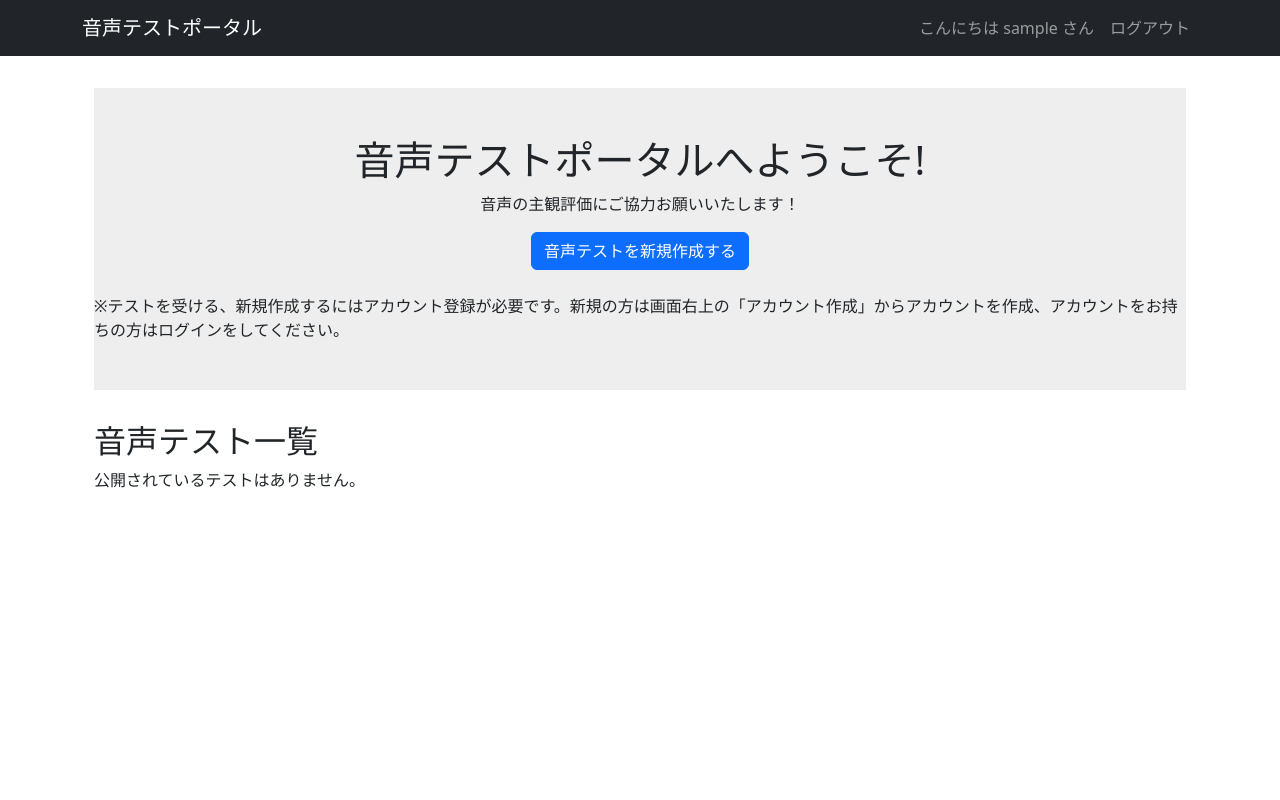
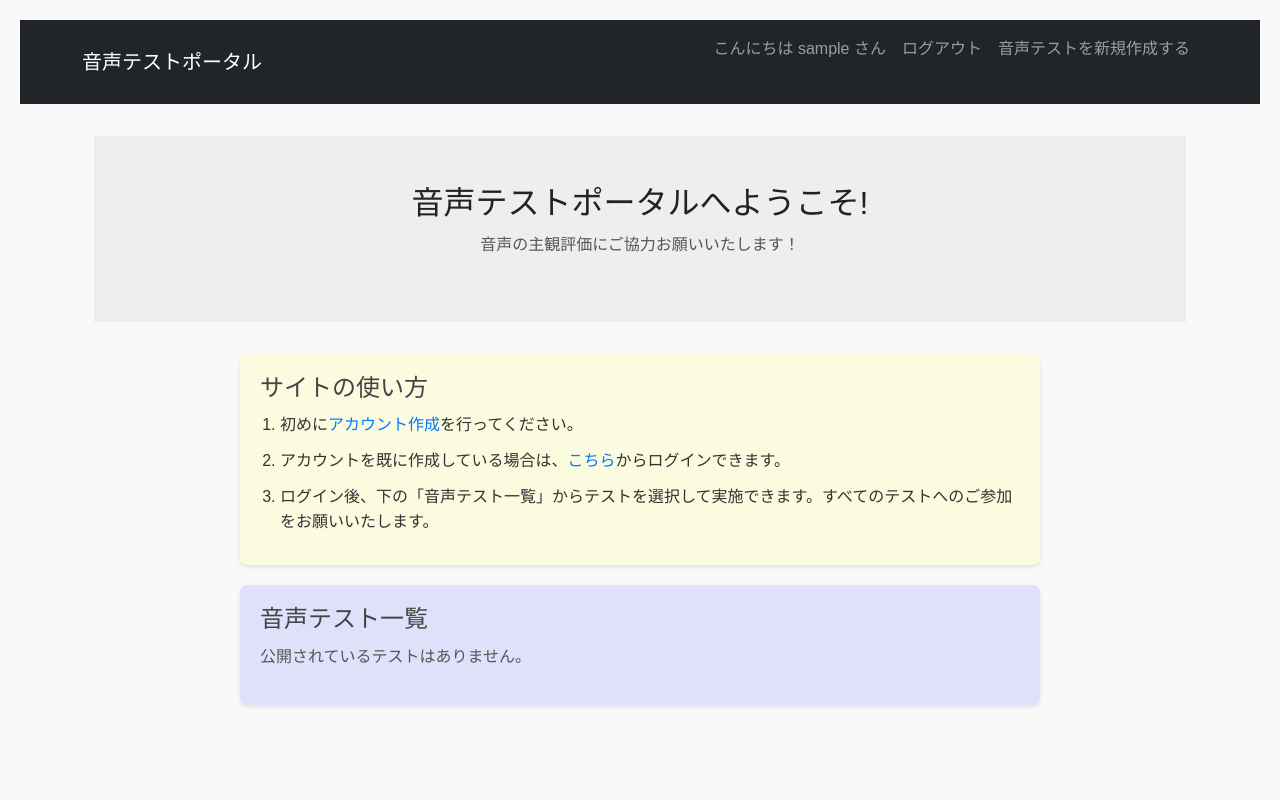
Before and after one commit to Sonookoo/testapp, a Django app: page / in a window 1280 px wide. Run offline with Django 4.2, Linux system fonts and the light colour scheme; the visitor is signed in with stand-in values (Sample User, id 1); data that the repository does not hold is empty; parts of the project's set-up code (start-up, migrations or seed data) failed here and were passed over; some libraries are stand-ins or nearby versions.

Commit message:
update:result method, some templates

```diff
--- a/project/settings.py
+++ b/project/settings.py
@@ -26,7 +26,7 @@ SECRET_KEY = 'django-insecure-oqd6q!kw9il8gu-hks^4q2tfo3*69uu96bai&kf9ena@3w)%qs
 # SECURITY WARNING: don't run with debug turned on in production!
 DEBUG = True
 
-ALLOWED_HOSTS = ['localhost', '.pythonanywhere.com', 'Sonookoo.pythonanywhere.com']
+ALLOWED_HOSTS = ['localhost', '.pythonanywhere.com', 'Sonookoo.pythonanywhere.com', '127.0.0.1']
 
 CSRF_COOKIE_SECURE = True
 SESSION_COOKIE_SECURE = True
--- a/templates/base.html
+++ b/templates/base.html
@@ -16,7 +16,13 @@
         <ul class="navbar-nav mr-md-2">
             {% if user.is_authenticated %}
             <li class="nav-item"><div class="nav-link">こんにちは {{ user.username }} さん</div></li>
-            <li class="nav-item"><a class="nav-link" href="{% url 'logout' %}">ログアウト</a></li>
+            <li class="nav-item">
+                <form action='{% url "logout" %}' method='post' name='logout'>
+                    {% csrf_token %}
+                    <a class="nav-link" href="javascript:logout.submit()">ログアウト</a>
+                </form>
+            </li>
+            <li class="nav-item"><a class="nav-link" href="{% url 'test_new' %}">音声テストを新規作成する</a></li>
             {% else %}
             <li class="nav-item"><a class="nav-link" href="{% url 'login' %}">ログイン</a></li>
             <li class="nav-item"><a class="nav-link" href="{% url 'signup' %}">アカウント作成</a></li>
--- a/testapp/static/test/css/style.css
+++ b/testapp/static/test/css/style.css
@@ -14,3 +14,130 @@ main {
 .test-date {
     margin-bottom: 1rem;
 }
+/* style.css */
+
+/* 全体のリセット */
+body, h1, h2, h3, p, ol, ul, li, table, th, td, a, div {
+    margin: 0;
+    padding: 0;
+    box-sizing: border-box;
+}
+
+/* 基本設定 */
+body {
+    font-family: 'Arial', sans-serif;
+    font-size: 16px;
+    line-height: 1.6;
+    background-color: #f9f9f9;
+    color: #333;
+    padding: 20px;
+}
+
+a {
+    color: #007bff;
+    text-decoration: none;
+}
+
+a:hover {
+    text-decoration: underline;
+}
+
+/* テスト表示 */
+.site-introduction {
+    max-width: 800px;
+    margin: 20px auto;
+    padding: 20px;
+    background: #fbfbdf;
+    border-radius: 8px;
+    box-shadow: 0 2px 4px rgba(0, 0, 0, 0.1);
+}
+
+.all-tests {
+    max-width: 800px;
+    margin: 20px auto;
+    padding: 20px;
+    background: #dfe1fb;
+    border-radius: 8px;
+    box-shadow: 0 2px 4px rgba(0, 0, 0, 0.1);
+}
+
+/* 見出し */
+h1 {
+    font-size: 2em;
+    color: #222;
+    margin-bottom: 10px;
+    text-align: center;
+}
+
+h3 {
+    font-size: 1.5em;
+    color: #444;
+    margin-bottom: 10px;
+}
+
+/* テキスト */
+p {
+    margin-bottom: 1em;
+    color: #555;
+}
+
+/* リスト */
+ol {
+    margin: 10px 0;
+    padding-left: 20px;
+}
+
+li {
+    margin-bottom: 10px;
+}
+
+/* テーブル */
+table {
+    width: 100%;
+    border-collapse: collapse;
+    margin-top: 20px;
+}
+
+th, td {
+    text-align: left;
+    padding: 10px;
+    border: 1px solid #ddd;
+}
+
+th {
+    background-color: #f4f4f4;
+    color: #333;
+}
+
+tr:nth-child(even) {
+    background-color: #f9f9f9;
+}
+
+/* ボタン */
+.btn {
+    display: inline-block;
+    padding: 8px 12px;
+    font-size: 14px;
+    color: #ffffff;
+    background-color: #007bff;
+    border: none;
+    border-radius: 4px;
+    text-align: center;
+    cursor: pointer;
+    text-decoration: none;
+}
+
+.btn:hover {
+    background-color: #0056b3;
+}
+
+.btn-outline-primary {
+    color: #007bff;
+    background-color: transparent;
+    border: 1px solid #007bff;
+}
+
+.btn-outline-primary:hover {
+    color: #ffffff;
+    background-color: #007bff;
+}
--- a/testapp/templates/test/top.html
+++ b/testapp/templates/test/top.html
@@ -1,16 +1,25 @@
 {% extends "base.html" %}
 
 {% block main %}
+
 <div class="container">
     <div class="welcome">
         <h1>音声テストポータルへようこそ!</h1>
         <p>音声の主観評価にご協力お願いいたします！</p>
-    <a class="btn btn-primary" href="{% url 'test_new' %}">音声テストを新規作成する</a>
-    <br>
-    ※テストを受ける、新規作成するにはアカウント登録が必要です。新規の方は画面右上の「アカウント作成」からアカウントを作成、アカウントをお持ちの方はログインをしてください。
+    </div>
 </div>
 
-<h2>音声テスト一覧</h2>
+<div class="site-introduction">
+    <h3>サイトの使い方</h3>
+    <ol>
+        <li>初めに<a href="{% url 'signup' %}">アカウント作成</a>を行ってください。
+        <li>アカウントを既に作成している場合は、<a href="{% url 'login' %}">こちら</a>からログインできます。</li>
+        <li>ログイン後、下の「音声テスト一覧」からテストを選択して実施できます。すべてのテストへのご参加をお願いいたします。</li>
+    </ol>
+</div>
+
+<div class="all-tests">
+    <h3>音声テスト一覧</h3>
     {% if tests %}
 
     <table class="table">
@@ -40,4 +49,6 @@
     {% else %}
     <p>公開されているテストはありません。</p>
     {% endif %}
+</div>
+
 {% endblock %}
```
Also changed, not shown: acousticapp/templates/answer/result.html (+7 -1 lines), acousticapp/views.py (+13 -6 lines), testapp/templates/test/add_forms.html (+1 -1 lines), testapp/templates/test/test_new.html (+8 -8 lines). Lines whose indentation alone changed are shown as unchanged.
